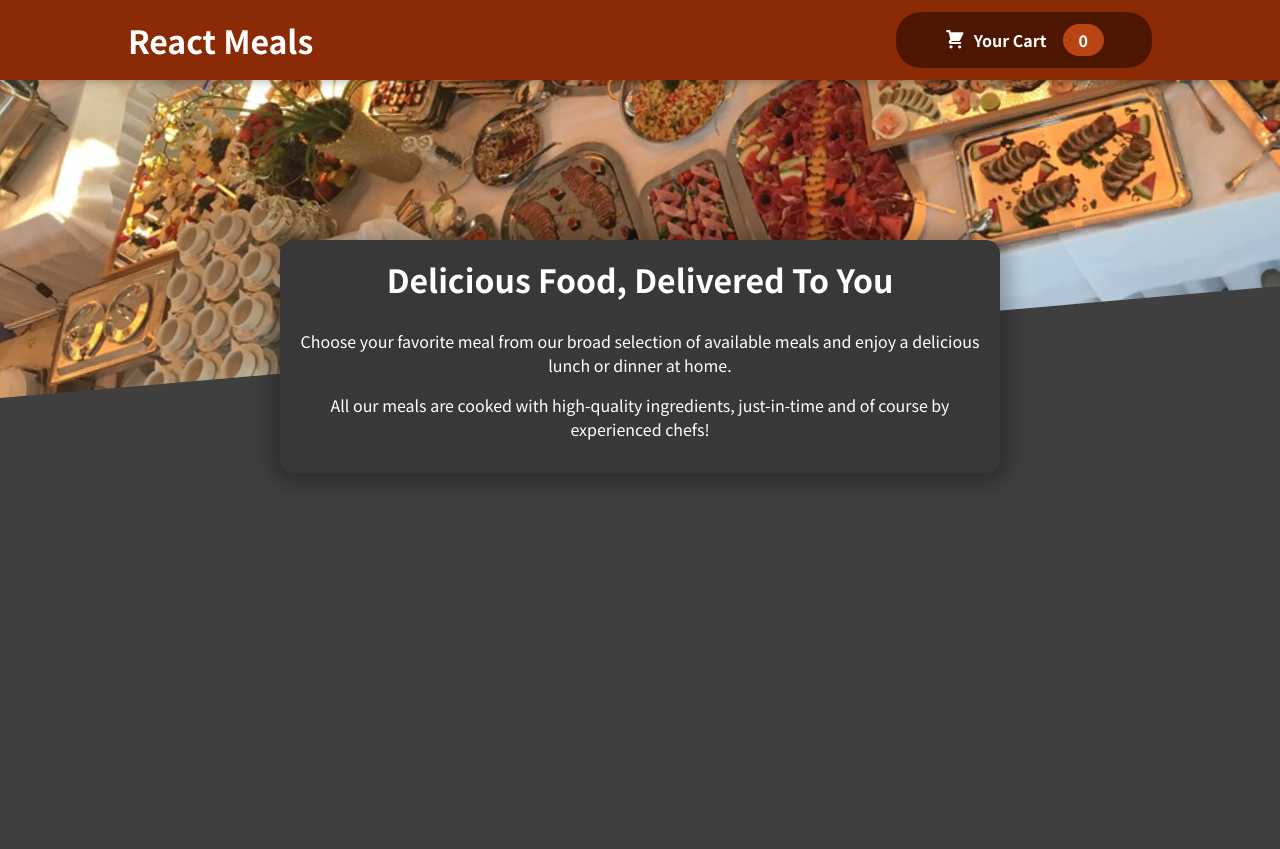
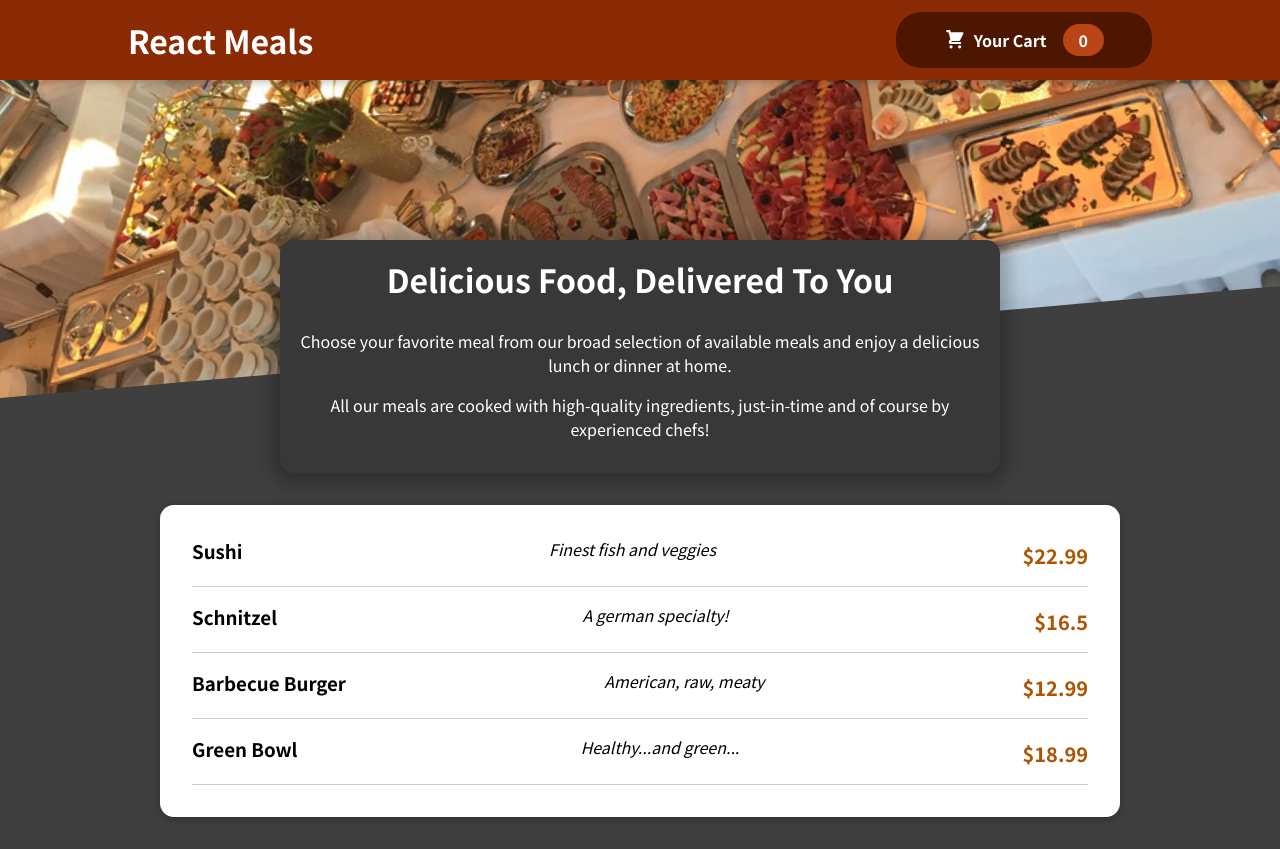
Before and after one commit to Maxx-N/food-order-app, a React (Create React App) app: page / in a window 1280 px wide. Before the commit the page ends 800 px from the top, so only its background shows below. Built offline with nearby package versions, Linux system fonts and the light colour scheme.

Commit message:
displaying meal items

```diff
--- a/src/assets/dummy-meals.js
+++ b/src/assets/dummy-meals.js
@@ -24,3 +24,5 @@ const DUMMY_MEALS = [
     price: 18.99,
   },
 ];
+
+export default DUMMY_MEALS;
--- a/src/components/Meals/AvailableMeals.js
+++ b/src/components/Meals/AvailableMeals.js
@@ -1,5 +1,18 @@
 import styles from './AvailableMeals.module.css';
+import meals from '../../assets/dummy-meals';
+import MealItem from './MealItem/MealItem';
+import Card from '../UI/Card';
 
-const AvailableMeals = () => {};
+const AvailableMeals = () => {
+  return (
+    <Card className={styles.meals}>
+      <ul>
+        {meals.map((meal) => {
+          return <MealItem key={meal.id} meal={meal} />;
+        })}
+      </ul>
+    </Card>
+  );
+};
 
 export default AvailableMeals;
--- /dev/null
+++ b/src/components/Meals/MealItem/MealItem.js
@@ -0,0 +1,13 @@
+import styles from './MealItem.module.css';
+
+const MealItem = ({ meal }) => {
+  return (
+    <li className={styles.meal}>
+      <h3>{meal.name}</h3>
+      <div className={styles.description}>{meal.description}</div>
+      <div className={styles.price}>${meal.price}</div>
+    </li>
+  );
+};
+
+export default MealItem;
--- /dev/null
+++ b/src/components/UI/Card.js
@@ -0,0 +1,9 @@
+import styles from './Card.module.css';
+
+const Card = ({ className, children }) => {
+  const classes = `${styles.card} ${className}`;
+
+  return <div className={classes}>{children}</div>;
+};
+
+export default Card;
```
